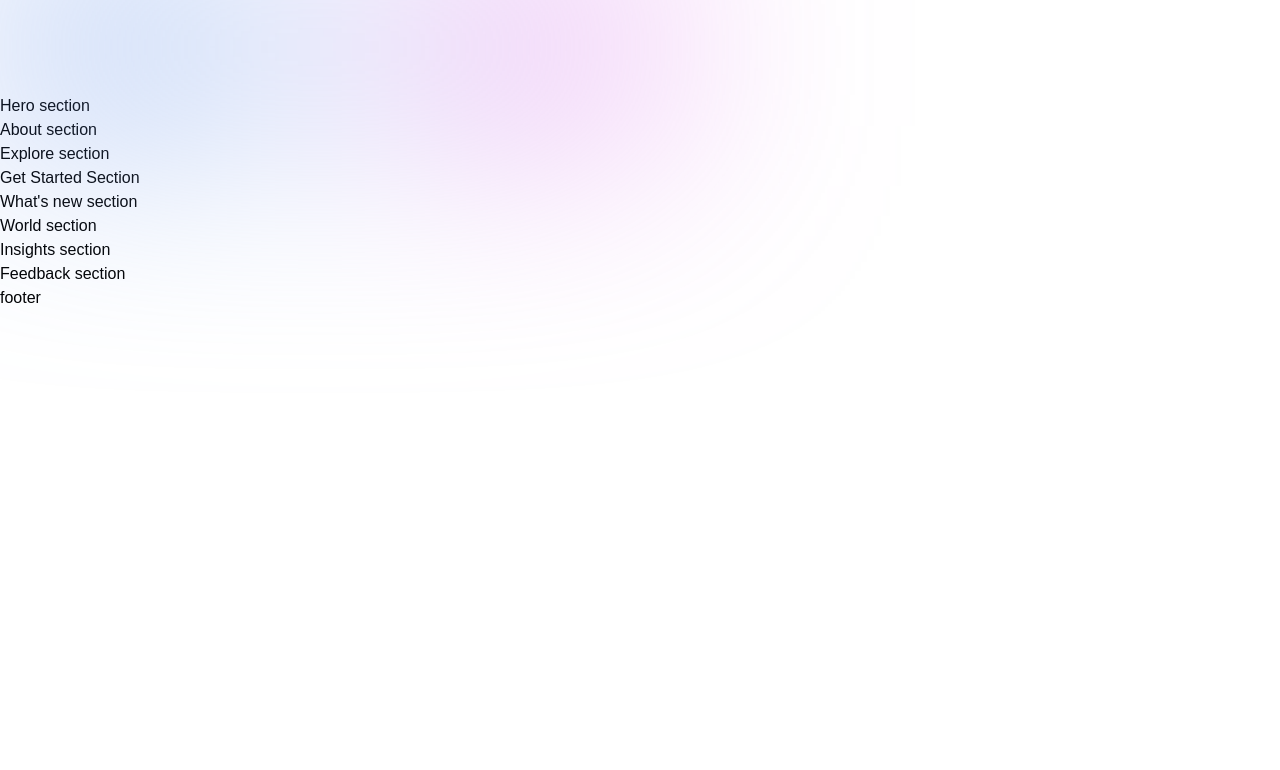
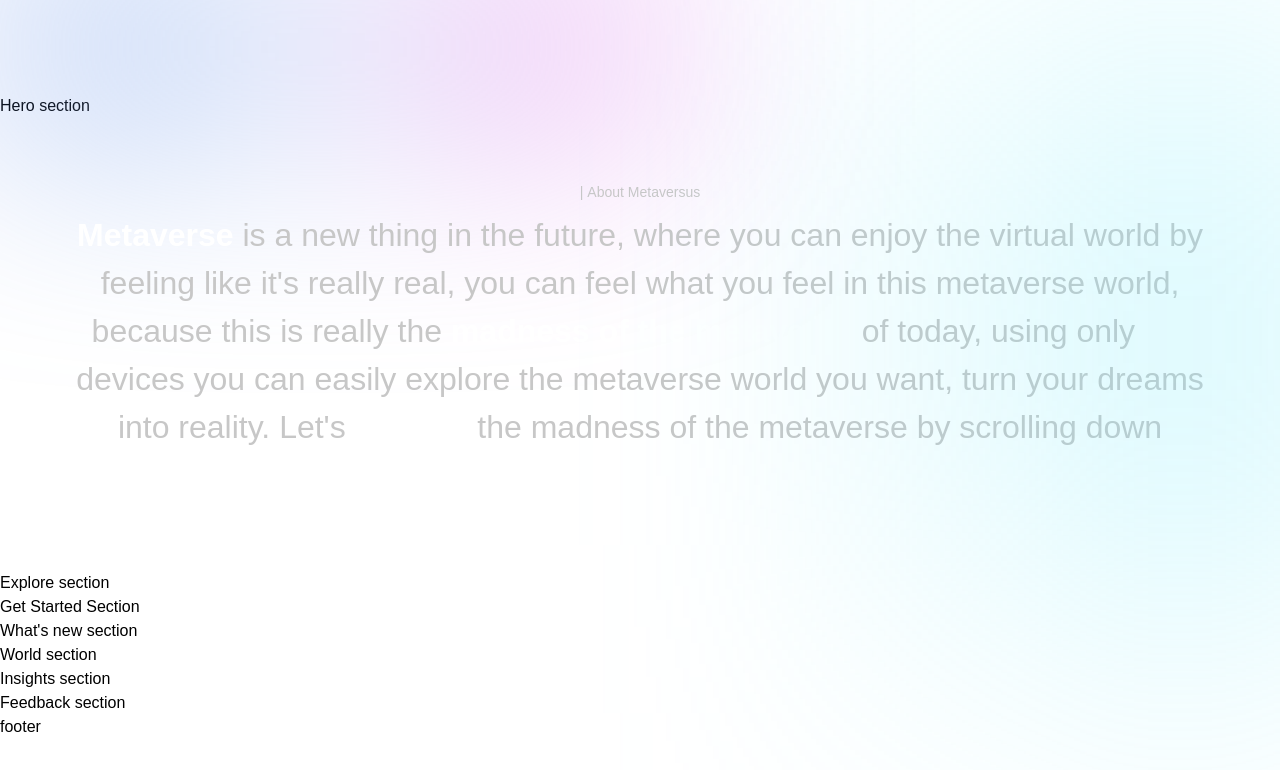
Before and after one commit to BRL4528/metaverse, a Next.js app: page / in a window 1280 px wide. Shown: the top 770 px of the page. Built offline with nearby package versions, Linux system fonts and the light colour scheme; a web font is replaced by a local one.

Commit message:
add more about

```diff
--- a/sections/About.jsx
+++ b/sections/About.jsx
@@ -1,8 +1,56 @@
+/* eslint-disable react/jsx-indent */
+
 'use client';
 
+import { motion } from 'framer-motion';
+import { TypingText } from '../components';
+
+import styles from '../styles';
+import { fadeIn, staggerContainer } from '../utils/motion';
+
 const About = () => (
-  <section>
-    About section
+  <section className={`${styles.paddings} relative z-10`}>
+    <div className="gradient-02 z-0" />
+
+    <motion.div
+      variants={staggerContainer}
+      initial="hidden"
+      whileInView="show"
+      viewport={{ once: false, amount: 0.25 }}
+      className={`${styles.innerWidth} mx-auto ${styles.flexCenter} flex-col`}
+    >
+      <TypingText title="| About Metaversus" textStyles="text-center" />
+
+      <motion.p
+        variants={fadeIn('up', 'tween', 0.2, 1)}
+        className="mt-[8px] font-normal sm:text-[32px] text=[20px] text-center text-secondary-white"
+      >
+        <span className="font-extrabold text-white">
+          Metaverse
+        </span> is a new thing in the future, where you can enjoy the
+        virtual world by feeling like it's really real, you can feel
+        what you feel in this
+        metaverse world, because this is really the <span
+          className="font-extrabold text-white"
+        >
+          madness of the metaverse
+                                                    </span> of today, using only <span className="font-extrabold text-white">
+          VR
+                                                                                 </span> devices you can easily explore the metaverse world you want,
+        turn your dreams into reality. Let's <span className="font-extrabold text-white">
+          explore
+                                             </span> the madness of the
+        metaverse by scrolling down
+      </motion.p>
+
+      <motion.img
+        variants={fadeIn('up', 'tween', 0.3, 1)}
+        src="/arrow-down.svg"
+        alt="arrow down"
+        className="w-[18px] h-[28px] object-contain mt-[28px]"
+      />
+
+    </motion.div>
   </section>
 );
 
```
